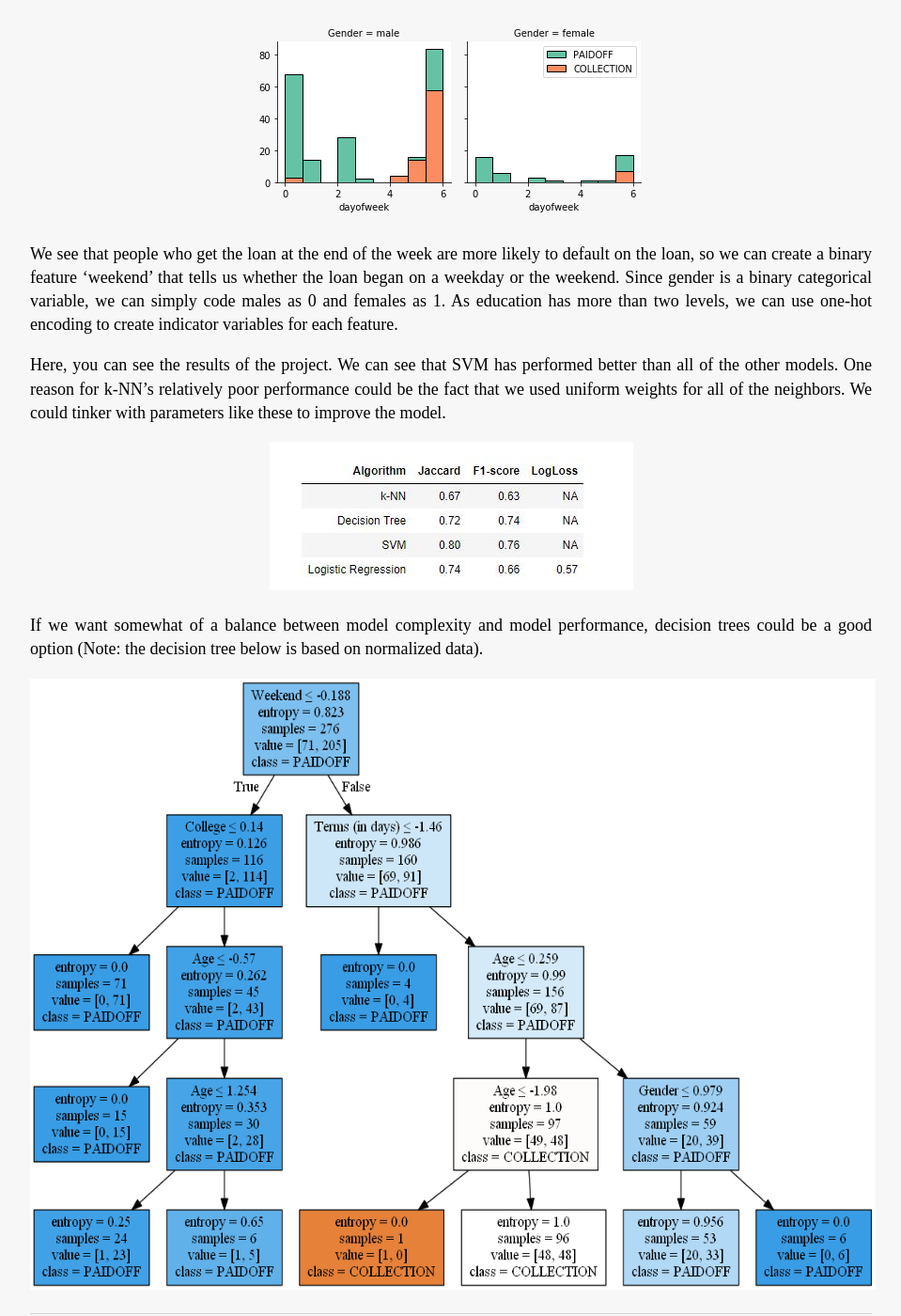
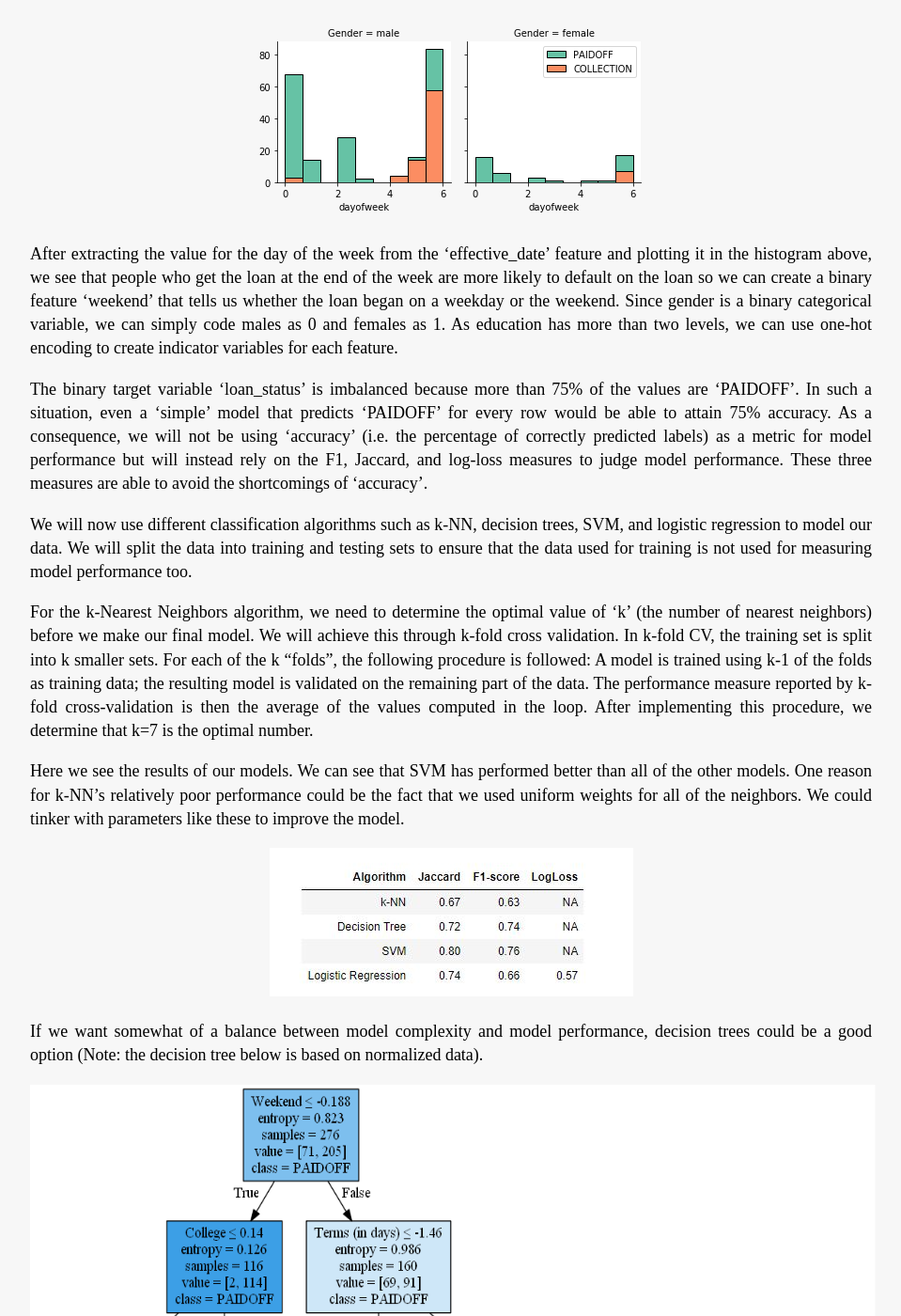
Before and after one commit to h2kh/h2kh.github.io, a Jekyll site: the page built from _posts/2019-06-07-loan-classification.md, in a window 1280 px wide and 1400 px high, scrolled down 1076 px. Shown: the whole window at 94% size, without its empty margins (160-1119 px from the left). Built offline with Jekyll 4.4.1, drawn with Linux system fonts in a browser that asks for light colours.

Commit message:
Update 2019-06-07-loan-classification.md

```diff
--- a/_posts/2019-06-07-loan-classification.md
+++ b/_posts/2019-06-07-loan-classification.md
@@ -29,10 +29,15 @@ The data includes details of 346 customers whose loan are already paid off or de
 ![Dashboard snapshot]({{ site.baseimg }}/assets/capture23.png)
 {: refdef}
 
-We see that people who get the loan at the end of the week are more likely to default on the loan, so we can create a binary feature 'weekend' that tells us whether the loan began on a weekday or the weekend. Since gender is a binary categorical variable, we can simply code males as 0 and females as 1. As education has more than two levels, we can use one-hot encoding to create indicator variables for each feature.
+After extracting the value for the day of the week from the 'effective_date' feature and plotting it in the histogram above, we see that people who get the loan at the end of the week are more likely to default on the loan so we can create a binary feature 'weekend' that tells us whether the loan began on a weekday or the weekend. Since gender is a binary categorical variable, we can simply code males as 0 and females as 1. As education has more than two levels, we can use one-hot encoding to create indicator variables for each feature.
 
+The binary target variable 'loan_status' is imbalanced because more than 75% of the values are 'PAIDOFF'. In such a situation, even a 'simple' model that predicts 'PAIDOFF' for every row would be able to attain 75% accuracy. As a consequence, we will not be using 'accuracy' (i.e. the percentage of correctly predicted labels) as a metric for model performance but will instead rely on the F1, Jaccard, and log-loss measures to judge model performance. These three measures are able to avoid the shortcomings of 'accuracy'.
 
-Here, you can see the results of the project. We can see that SVM has performed better than all of the other models. One reason for k-NN's relatively poor performance could be the fact that we used uniform weights for all of the neighbors. We could tinker with parameters like these to improve the model.
+We will now use different classification algorithms such as k-NN, decision trees, SVM, and logistic regression to model our data. We will split the data into training and testing sets to ensure that the data used for training is not used for measuring model performance too.
+
+For the k-Nearest Neighbors algorithm, we need to determine the optimal value of 'k' (the number of nearest neighbors) before we make our final model. We will achieve this through k-fold cross validation. In k-fold CV, the training set is split into k smaller sets. For each of the k “folds”, the following procedure is followed: A model is trained using k-1 of the folds as training data; the resulting model is validated on the remaining part of the data. The performance measure reported by k-fold cross-validation is then the average of the values computed in the loop. After implementing this procedure, we determine that k=7 is the optimal number.
+
+Here we see the results of our models. We can see that SVM has performed better than all of the other models. One reason for k-NN's relatively poor performance could be the fact that we used uniform weights for all of the neighbors. We could tinker with parameters like these to improve the model.
 
 {:refdef: style="text-align: center;"}
 ![Dashboard snapshot]({{ site.baseimg }}/assets/result.JPG)
@@ -40,5 +45,6 @@ Here, you can see the results of the project. We can see that SVM has performed
 
 If we want somewhat of a balance between model complexity and model performance, decision trees could be a good option (Note: the decision tree below is based on normalized data).
 
-
+{:refdef: style="text-align: center;"}
 ![Decision tree](/assets/dectree.png){:height="650px" width="900px"}
+{: refdef}
```
